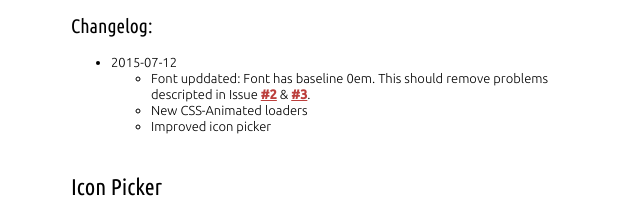
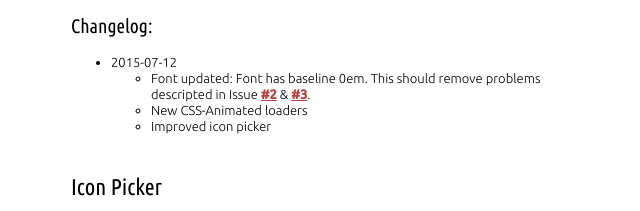
Before and after one commit to mkkeck/jquery-ui-iconfont, a plain HTML site: page preview.html in a window 1280 px wide. Shown: the part 282-493 px from the top of the page, 319-959 px from the left. Drawn offline with nearby package versions, Linux system fonts and the light colour scheme.

Commit message:
Fixed Typo

```diff
--- a/preview.html
+++ b/preview.html
@@ -39,7 +39,7 @@
     <ul>
       <li>2015-07-12
         <ul>
-          <li>Font upddated: Font has baseline 0em. This should remove problems descripted in Issue <a href="https://github.com/mkkeck/jquery-ui-icons/issues/2">#2</a> &amp; <a href="https://github.com/mkkeck/jquery-ui-icons/issues/3">#3</a>.</li>
+          <li>Font updated: Font has baseline 0em. This should remove problems descripted in Issue <a href="https://github.com/mkkeck/jquery-ui-icons/issues/2">#2</a> &amp; <a href="https://github.com/mkkeck/jquery-ui-icons/issues/3">#3</a>.</li>
           <li>New CSS-Animated loaders</li>
           <li>Improved icon picker</li>
         </ul>
```
